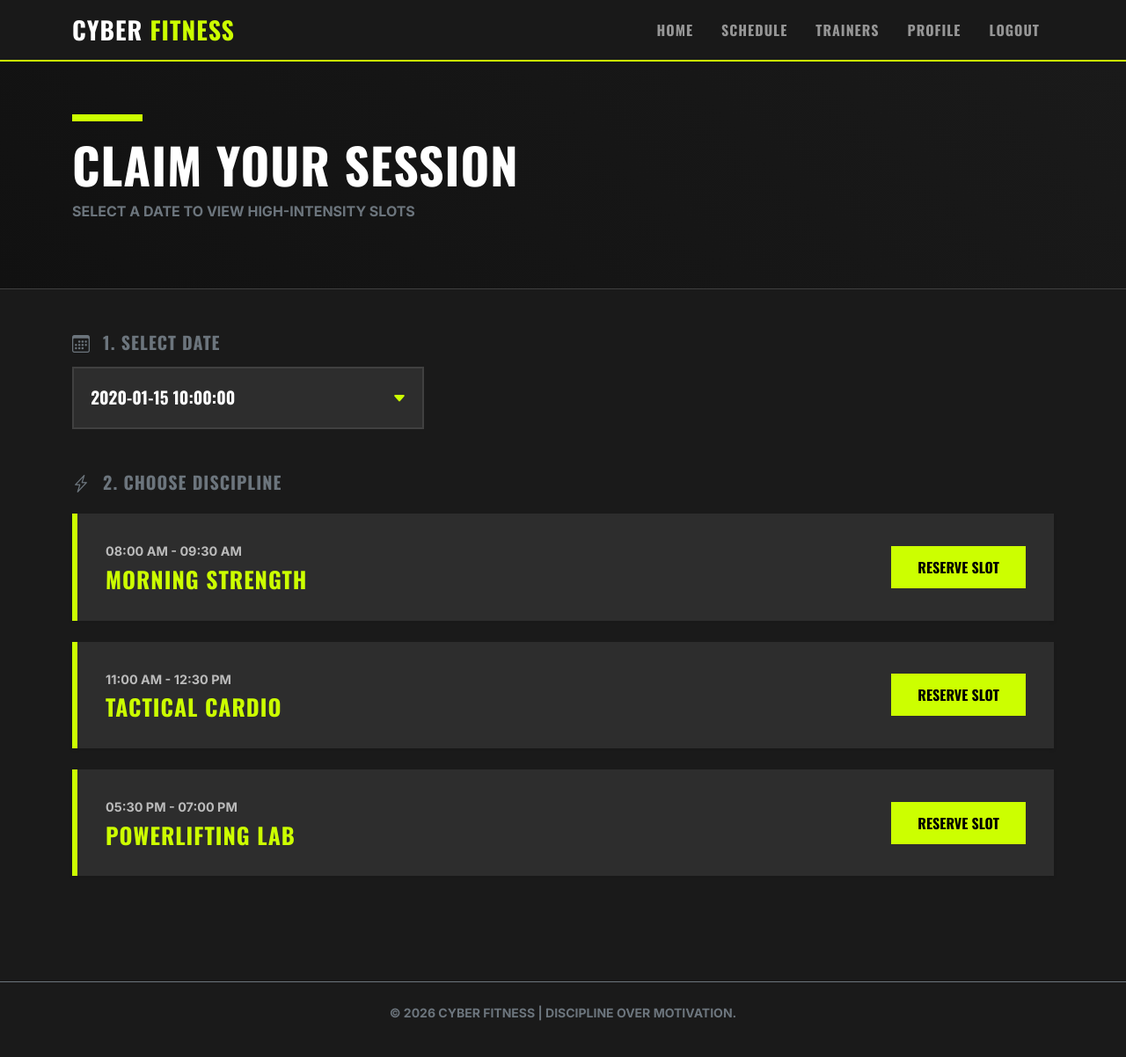
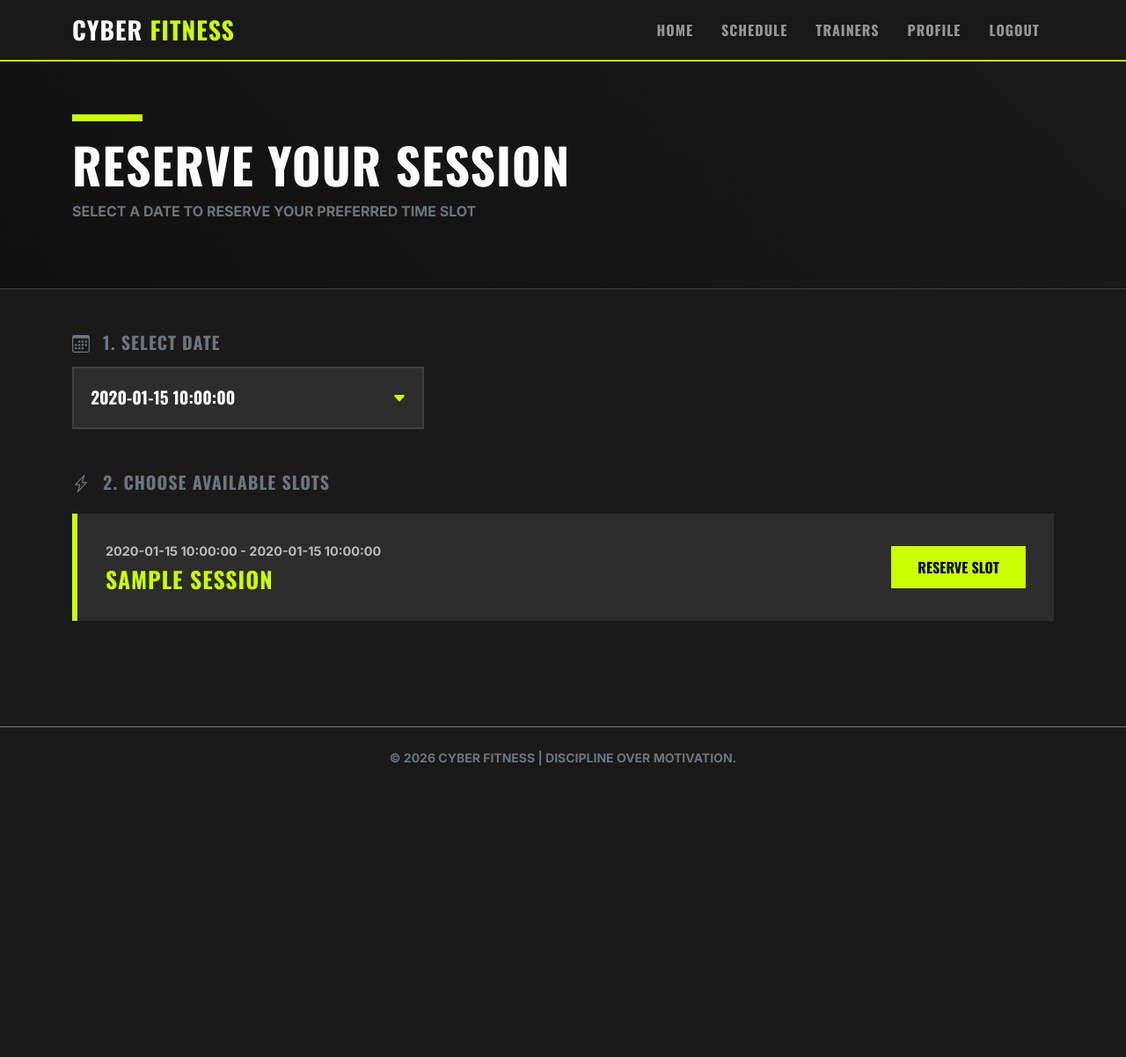
Before and after one commit to nidqija/Gym-Booking-Application, a FastAPI app: template Template/booking.html in a window 1280 px wide. Shown: the whole page at 88% size. After the commit the page ends 871 px from the top, so only its background shows below. Run offline with FastAPI, Linux system fonts and the light colour scheme; the template is opened without the code that fills it: most values are stand-ins (such as "Sample title", 1, 10 or a date in 2020); some libraries are stand-ins or nearby versions.

Commit message:
added session rendering in schedule page

```diff
--- a/Template/booking.html
+++ b/Template/booking.html
@@ -145,8 +145,8 @@
     <header class="page-header">
         <div class="container">
             <div class="divider"></div>
-            <h1 class="display-4 fw-bold">CLAIM YOUR SESSION</h1>
-            <p class="text-secondary text-uppercase fw-bold">Select a date to view high-intensity slots</p>
+            <h1 class="display-4 fw-bold">RESERVE YOUR SESSION</h1>
+            <p class="text-secondary text-uppercase fw-bold">Select a date to reserve your preferred time slot</p>
         </div>
     </header>
 
@@ -171,49 +171,22 @@
         </section>
 
         <section id="slot-container">
-            <h5 class="text-secondary mb-4"><i class="bi bi-lightning-charge me-2"></i> 2. CHOOSE DISCIPLINE</h5>
-
+            <h5 class="text-secondary mb-4"><i class="bi bi-lightning-charge me-2"></i> 2. CHOOSE AVAILABLE SLOTS</h5>
+            {% for session in all_sessions %}
             <div class="time-card shadow-sm">
                 <div class="time-info">
-                    <span class="time-range">08:00 AM - 09:30 AM</span>
-                    <h3>Morning Strength</h3>
+                    <span class="time-range">{{ session.start_time }} - {{ session.end_time }}</span>
+                    <h3>{{ session.available_sessions }} Session</h3>
                 </div>
                 <button class="btn btn-titan"
                         hx-post="/bookings/reserve"
-                        hx-vals='{"slot_id": "str_01"}'
+                        hx-vals='{"slot_id": "{{ session.session_id }}"}'
                         hx-swap="outerHTML">
                     Reserve Slot
                     <span class="spinner-border spinner-border-sm htmx-indicator"></span>
                 </button>
             </div>
-
-            <div class="time-card shadow-sm">
-                <div class="time-info">
-                    <span class="time-range">11:00 AM - 12:30 PM</span>
-                    <h3>Tactical Cardio</h3>
-                </div>
-                <button class="btn btn-titan"
-                        hx-post="/bookings/reserve"
-                        hx-vals='{"slot_id": "cardio_01"}'
-                        hx-swap="outerHTML">
-                    Reserve Slot
-                    <span class="spinner-border spinner-border-sm htmx-indicator"></span>
-                </button>
-            </div>
-
-            <div class="time-card shadow-sm">
-                <div class="time-info">
-                    <span class="time-range">05:30 PM - 07:00 PM</span>
-                    <h3>Powerlifting Lab</h3>
-                </div>
-                <button class="btn btn-titan"
-                        hx-post="/bookings/reserve"
-                        hx-vals='{"slot_id": "power_01"}'
-                        hx-swap="outerHTML">
-                    Reserve Slot
-                    <span class="spinner-border spinner-border-sm htmx-indicator"></span>
-                </button>
-            </div>
+            {% endfor %}
         </section>
     </main>
 
--- a/View/router.py
+++ b/View/router.py
@@ -50,10 +50,10 @@ async def render_schedule(request: Request, current_user = Depends(get_current_u
             "date": date_str,
             "is_blocked": date_str in blocked
         })
-
+    view_data = HomeService.get_home_data(current_user)
     page_factory = PageFactory.create_page(PageType.BOOKING)
     template_path = page_factory.get_template_path()
-    return templates.TemplateResponse(name=template_path, context={"request": request, "user": current_user, "upcoming": upcoming} , request=request)
+    return templates.TemplateResponse(name=template_path, context={"request": request, "user": current_user, "upcoming": upcoming, **view_data} , request=request)
 
 
 @router.get("/sign-in", response_class=HTMLResponse)
```
Also changed, not shown: Service/gym_dates_service.py (line endings or trailing spaces).
